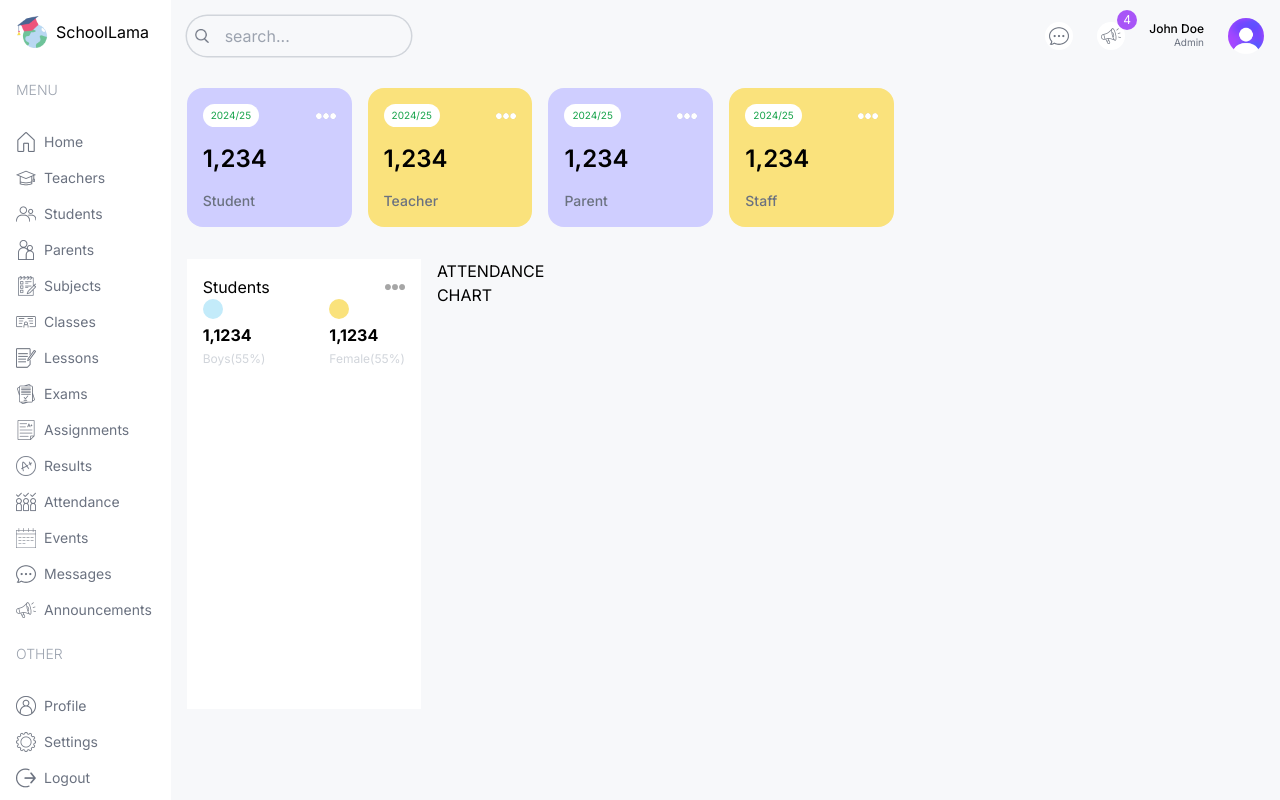
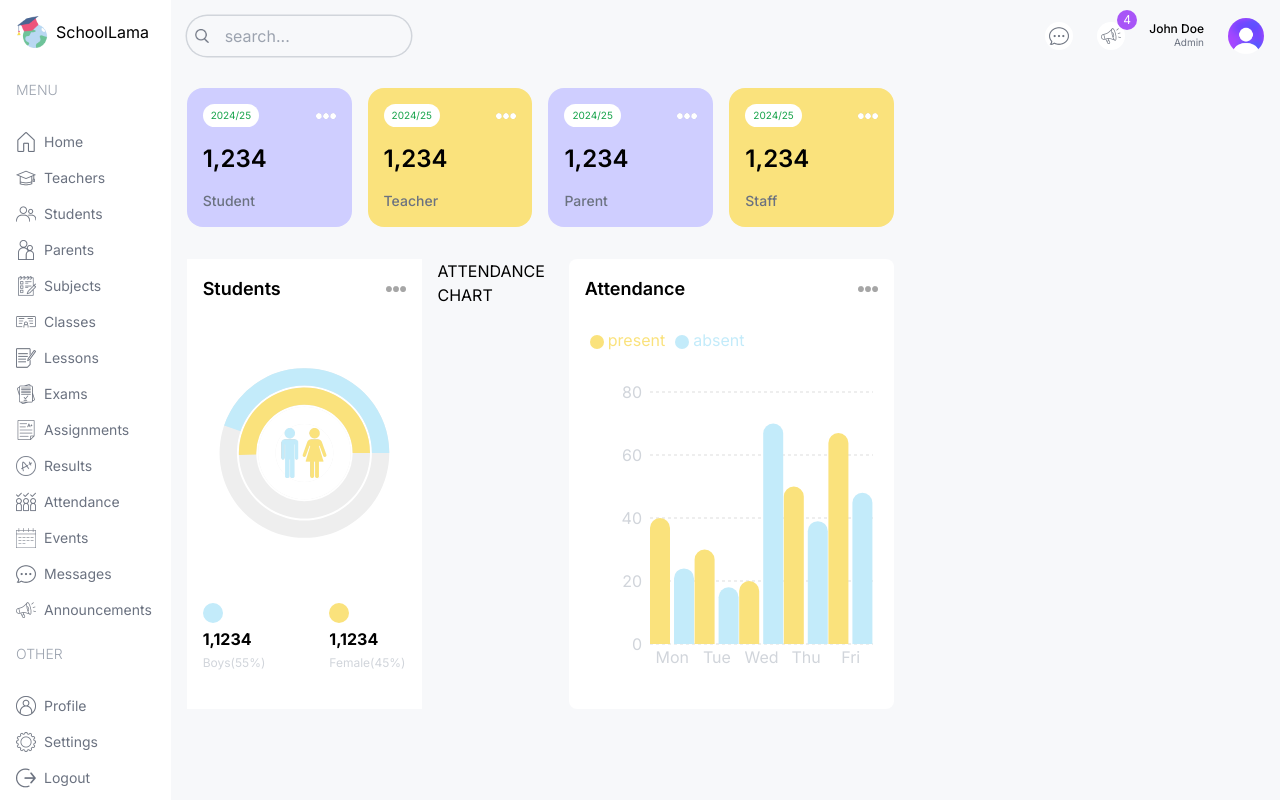
Before and after one commit to OgeeTech/next-dashboard-ui, a Next.js app: page /admin in a window 1280 px wide. Built offline with nearby package versions, Linux system fonts and the light colour scheme.

Commit message:
completion of atendance chart

```diff
--- a/package.json
+++ b/package.json
@@ -12,7 +12,7 @@
     "next": "14.2.5",
     "react": "^18",
     "react-dom": "^18",
-    "recharts": "^2.13.3"
+    "recharts": "^2.14.1"
   },
   "devDependencies": {
     "@types/node": "^20",
--- a/src/app/(dashboard)/admin/page.tsx
+++ b/src/app/(dashboard)/admin/page.tsx
@@ -1,5 +1,6 @@
 import UserCard from "@/components/UserCard"
 import CounterCharts from "@/components/CountCharts"
+import AttendanceChart from "@/components/AttendanceChart"
 
 const Adminpage = () => {
   return (
@@ -21,7 +22,9 @@ const Adminpage = () => {
 
   </div>
   ATTENDANCE CHART
-  <div className="w-full lg:w-2/3 h-[450px] "></div>
+  <div className="w-full lg:w-2/3 h-[450px] ">
+  <AttendanceChart/>
+  </div>
 </div>
 </div>
 {/* RIGHT */}
--- /dev/null
+++ b/src/components/AttendanceChart.tsx
@@ -0,0 +1,75 @@
+"use client"
+import Image from 'next/image';
+import React, { PureComponent } from 'react';
+import { BarChart, Bar, Rectangle, XAxis, YAxis, CartesianGrid, Tooltip, Legend, ResponsiveContainer } from 'recharts';
+
+const data = [
+    {
+        name: 'Mon',
+        present: 40,
+        absent: 24,
+
+    },
+    {
+        name: 'Tue',
+        present: 30,
+        absent: 18,
+
+    },
+    {
+        name: 'Wed',
+        present: 20,
+        absent: 70,
+
+    },
+    {
+        name: 'Thu',
+        present: 50,
+        absent: 39,
+
+    },
+    {
+        name: 'Fri',
+        present: 67,
+        absent: 48,
+
+    },
+
+];
+const AttendanceChart = () => {
+  return < div className="bg-white rounded-lg p-4 h-full">
+    <div className='flex justify-between items-center'>
+      <h1 className='text-lg font-semibold'>Attendance</h1>
+
+      <Image src="/moreDark.png" alt="" width={20} height={20}/>
+    </div>
+        <ResponsiveContainer width="100%" height="90%">
+            <BarChart
+                width={500}
+                height={300}
+                data={data}
+                barSize={20}
+            >
+                <CartesianGrid strokeDasharray="3 3" vertical={false} stroke='#ddd'/>
+                <XAxis dataKey="name" axisLine={false} tick={{fill:"#d1d5db"}} tickLine={false}/>
+              <YAxis axisLine={false} tick={{ fill: "#d1d5db" }} tickLine={false} />
+                <Tooltip contentStyle={{borderRadius:"10px",borderColor:"lightgray"}} />
+                <Legend
+                align='left'
+                verticalAlign='top'
+                wrapperStyle={{ paddingTop: "20px", paddingBottom: "40px"}}
+                />
+                <Bar dataKey="present" fill="#FAE27C"
+                legendType='circle'
+                radius={[10,10,0,0]}
+                />
+                <Bar dataKey="absent" fill="#C3EBFA"
+                legendType='circle'
+                  radius={[10, 10, 0, 0]}
+                />
+            </BarChart>
+        </ResponsiveContainer>
+  </div>
+}
+
+export default AttendanceChart
--- a/src/components/CountCharts.jsx
+++ b/src/components/CountCharts.jsx
@@ -10,46 +10,19 @@ import {
 
 const data = [
   {
-        name: "18-24",
-        uv: 31.47,
-        pv: 2400,
-        fill: "#8884d8",
+    name: "Total",
+    count: 105,
+    fill: "white",
   },
   {
-        name: "25-29",
-        uv: 26.69,
-        pv: 4567,
-        fill: "#83a6ed",
+    name: "Boys",
+    count: 53,
+    fill: "#FAE27C",
   },
   {
-        name: "30-34",
-        uv: 15.69,
-        pv: 1398,
-        fill: "#8dd1e1",
-    },
-    {
-        name: "35-39",
-        uv: 8.22,
-        pv: 9800,
-        fill: "#82ca9d",
-    },
-    {
-        name: "40-49",
-        uv: 8.63,
-        pv: 3908,
-        fill: "#a4de6c",
-    },
-    {
-        name: "50+",
-        uv: 2.63,
-        pv: 4800,
-        fill: "#d0ed57",
-    },
-    {
-        name: "unknow",
-        uv: 6.67,
-        pv: 4800,
-        fill: "#ffc658",
+    name: "Girls",
+    count: 47,
+    fill: "#C3EBFA",
   },
 ];
 
@@ -65,37 +38,31 @@ const CountCharts = () => {
       <div>
         {/* TITLE */}
         <div className="flex justify-between items-center">
-                <h1>Students</h1>
+          <h1 className="text-lg font-semibold">Students</h1>
           <Image src="/moreDark.png" alt="" width={20} height={20} />
-
         </div>
         {/* CHART */}
-            <div className="">
-                {/* <ResponsiveContainer width="100%" height="100%">
+        <div style={{ width: "100%", height: 300 }} className="relative">
+          <ResponsiveContainer>
             <RadialBarChart
               cx="50%"
               cy="50%"
-            innerRadius="10%"
-            outerRadius="80%"
-            barSize={10}
+              innerRadius="40%"
+              outerRadius="100%"
+              barSize={32}
               data={data}
             >
-            <RadialBar
-              minAngle={15}
-              label={{ position: "insideStart", fill: "#fff" }}
-              background
-              clockWise
-              dataKey="uv"
+              <RadialBar background dataKey="count" />
+            </RadialBarChart>
+          </ResponsiveContainer>
+          <Image
+            src="/maleFemale.png"
+            width={50}
+            height={50}
+            className="absolute top-1/2 left-1/2 -translate-x-1/2 -translate-y-1/2"
           />
-            <Legend
-              iconSize={10}
-              layout="vertical"
-              verticalAlign="middle"
-              wrapperStyle={style}
-            />
-          </RadialBarChart>
-        </ResponsiveContainer> */}
         </div>
+
         {/* BOTTOM */}
         <div className="flex justify-center gap-16">
           <div className="flex flex-col gap-1">
@@ -106,7 +73,7 @@ const CountCharts = () => {
           <div className="flex flex-col gap-1">
             <div className="w-5 h-5 bg-lamaYellow rounded-full" />
             <h1 className="font-bold">1,1234</h1>
-                    <h2 className="text-xs text-gray-300">Female(55%)</h2>
+            <h2 className="text-xs text-gray-300">Female(45%)</h2>
           </div>
         </div>
       </div>
```
Also changed, not shown: 1 other file (tests, documents, lock files or other folders). Lines whose indentation alone changed are shown as unchanged.
